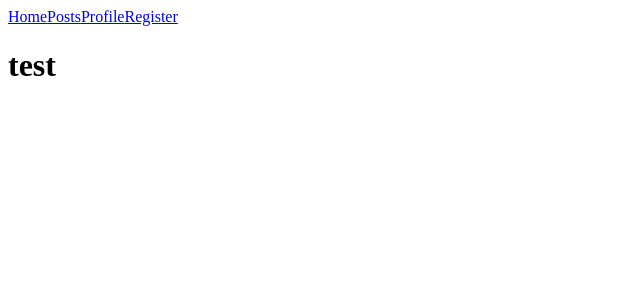
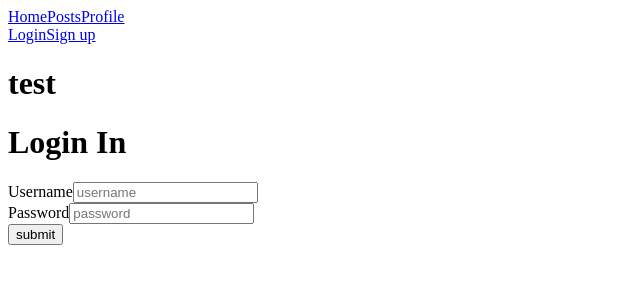
Before and after one commit to Kebinsan/StrangerThings, a React (Vite) app: page /account/login in a window 1280 px wide. Shown: the top 300 px of the page, without its empty margins (0-640 px from the left). Built offline with nearby package versions, Linux system fonts and the light colour scheme; no server answers; the HTML template or start-up script is replaced by a standard one.

Commit message:
loginAuth

```diff
--- a/src/App.jsx
+++ b/src/App.jsx
@@ -1,12 +1,16 @@
 import { react, useState, useEffect } from "react";
 import { fetchAllPosts } from "./api";
 //add api functions here when importing
-import { Link, Route, Routes } from "react-router-dom";
+import { Link, Route, Routes, useNavigate } from "react-router-dom";
 import AccountForm from "./components/AccountForm";
 import Posts from "./components/Posts";
 
 export default function App() {
   const [posts, setPosts] = useState([]);
+  const [token, setToken] = useState(
+    window.localStorage.getItem("token") || null
+  );
+  const navigate = useNavigate();
 
   /* fetch posts using api file function fetchAllPosts*/
   useEffect(() => {
@@ -20,18 +24,49 @@ export default function App() {
     };
     getAllPosts();
   }, []);
+  useEffect(() => {
+    if (token) {
+      window.localStorage.setItem("token", token);
+    } else {
+      window.localStorage.removeItem("token");
+    }
+  }, [token]);
+
+  const logOut = () => {
+    setToken(null);
+    navigate("/");
+  };
+
   return (
     <div>
       <nav className="navBar">
         <Link to="/">Home</Link>
         <Link to="/posts">Posts</Link>
         <Link to="/profile">Profile</Link>
-        <Link to="/register">Register</Link>
+        <div className="right menu">
+          {token ? (
+            <button className="item" onClick={logOut}>
+              Log Out
+            </button>
+          ) : (
+            <>
+              <Link className="item" to="/account/login">
+                Login
+              </Link>
+              <Link className="item" to="/account/register">
+                Sign up
+              </Link>
+            </>
+          )}
+        </div>
       </nav>
       <h1>test</h1>
       <Routes>
         <Route path="/posts" element={<Posts posts={posts} />} />
-        <Route path="/register" element={<AccountForm />} />
+        <Route
+          path="/account/:action"
+          element={<AccountForm setToken={setToken} />}
+        />
       </Routes>
     </div>
   );
--- a/src/api/index.js
+++ b/src/api/index.js
@@ -40,5 +40,26 @@ export const registerUser = async (username, password) => {
     console.error(err);
   }
 };
+export const loginUser = async (username, password) => {
+  try {
+    const response = await fetch(`${BASE_URL}/users/login`, {
+      method: "POST",
+      headers: {
+        "Content-Type": "application/json",
+      },
+      body: JSON.stringify({
+        user: {
+          username,
+          password,
+        },
+      }),
+    });
+    const result = await response.json();
+    console.log(result);
+    return result;
+  } catch (err) {
+    console.error(err);
+  }
+};
 
 //Add additional API functions here
--- a/src/components/AccountForm.jsx
+++ b/src/components/AccountForm.jsx
@@ -1,21 +1,61 @@
 import { useEffect, useState } from "react";
 import { useParams } from "react-router-dom";
-import { registerUser } from "../api";
+import { registerUser, loginUser } from "../api";
 
-const AccountForm = () => {
+const AccountForm = ({ setToken }) => {
   const [username, setUsername] = useState("");
   const [password, setPassword] = useState("");
+  const [message, setMessage] = useState("");
 
-  useEffect(() => {
-    const newUser = async () => {
-      try {
-        const result = await registerUser("Welcome", "Hello");
-        console.log(result);
-      } catch (error) {
-        console.error(error);
-      }
-    };
-    newUser();
-  });
+  const { action } = useParams();
+
+  const title = action === "login" ? "Login In" : "Sign Up";
+
+  const onSubmitHandler = async () => {
+    event.preventDefault();
+
+    const authFn = action === "register" ? registerUser : loginUser;
+
+    const data = await authFn(username, password);
+    // console.log("data", data.data.token);
+    console.log(data);
+    if (data.success) {
+      setToken(data.data.token);
+      setMessage(data.data.message);
+    } else {
+      setMessage(data.error.message);
+    }
+  };
+
+  return (
+    <div>
+      <form onSubmit={onSubmitHandler}>
+        <h1>{title}</h1>
+        <div>
+          <label>Username</label>
+          <input
+            type="text"
+            value={username}
+            placeholder="username"
+            onChange={(event) => setUsername(event.target.value)}
+            required
+          />
+        </div>
+        <div>
+          <label>Password</label>
+          <input
+            type="text"
+            value={password}
+            placeholder="password"
+            onChange={(event) => setPassword(event.target.value)}
+            required
+          />
+        </div>
+        <button type="submit">submit</button>
+      </form>
+      {message ? <div>{message}</div> : <div></div>}
+    </div>
+  );
 };
+
 export default AccountForm;
```
